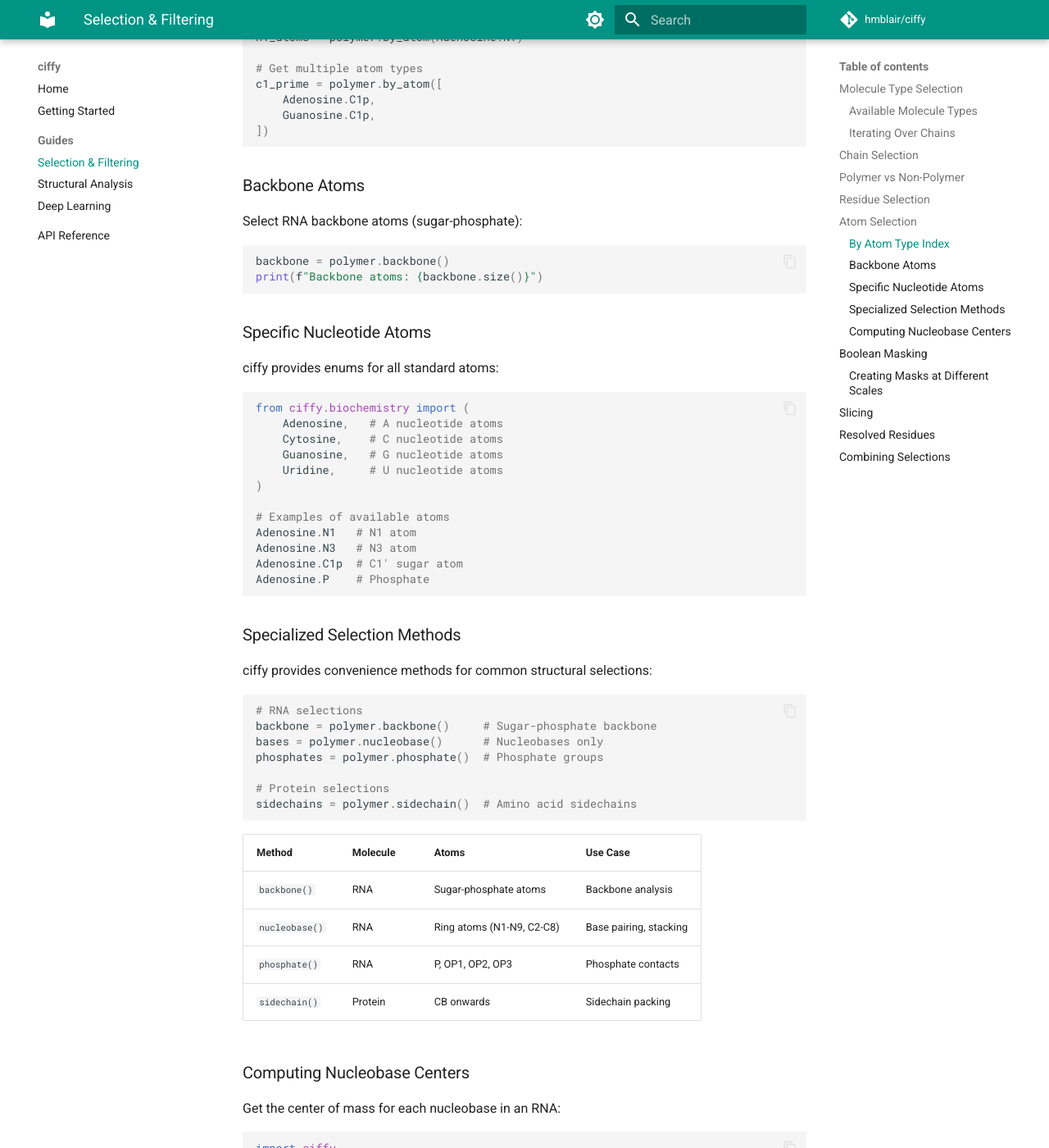
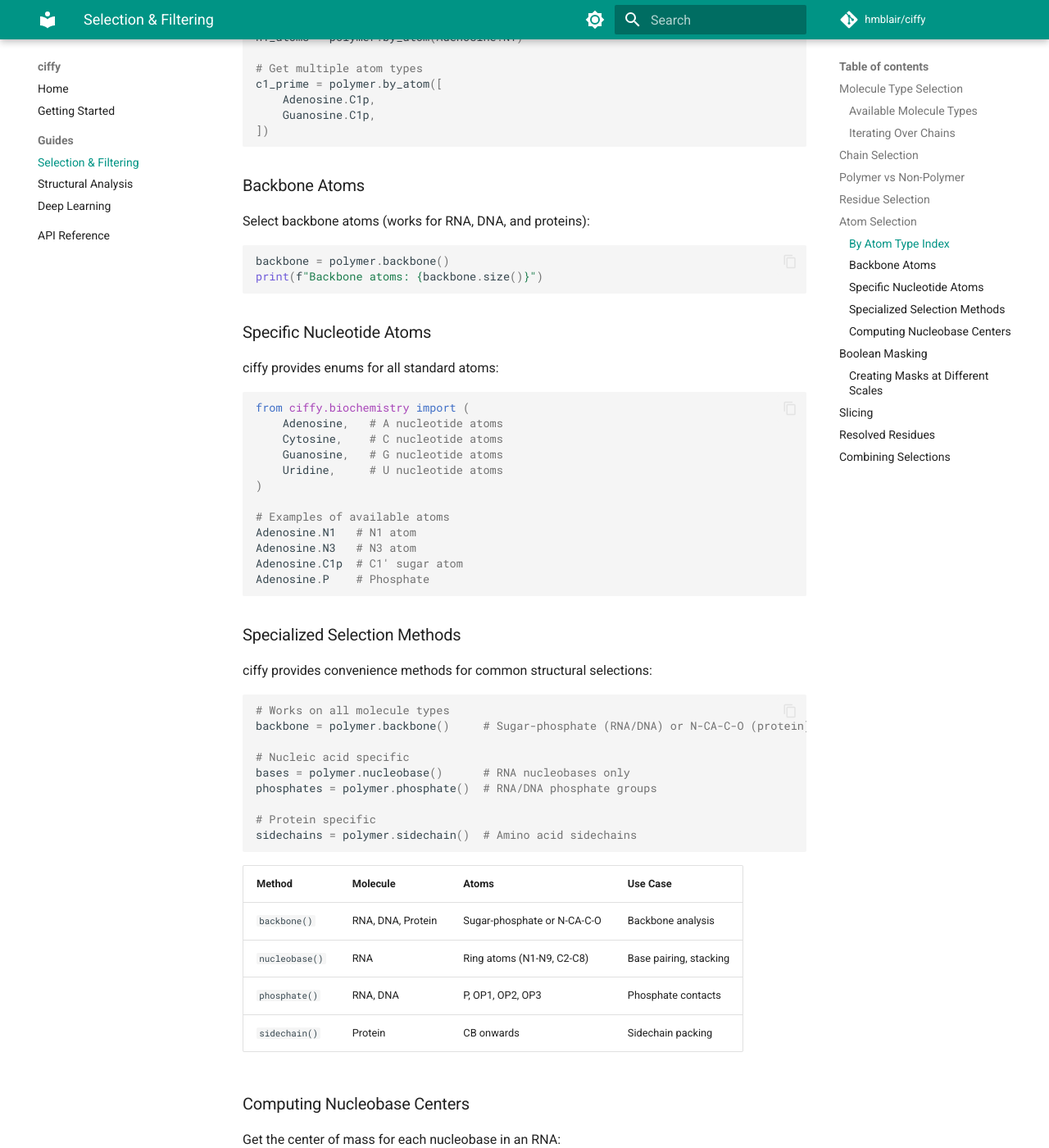
Before and after one commit to hmblair/ciffy, an MkDocs documentation site: the page built from docs/guides/selection.md, in a window 1280 px wide and 1400 px high, scrolled down 2818 px. Shown: the whole window at 82% size. Built offline with MkDocs 1.6.1 and Material for MkDocs 9.7.7, drawn with Linux system fonts in a browser that asks for light colours; comment, search, counter and statistics services are not loaded.

Commit message:
Extend backbone() to work on RNA, DNA, and proteins
- Add DNA nucleotides to Backbone enum
- Add protein backbone atoms (N, CA, C, O) to Backbone enum
- Extend phosphate() to include DNA
- Refactor constants.py with cleaner filter structure
- Update docstrings and guide

🤖 Generated with [Claude Code](https://claude.com/claude-code)

Co-Authored-By: Claude Opus 4.5 <noreply@anthropic.com>

````diff
--- a/docs/guides/selection.md
+++ b/docs/guides/selection.md
@@ -130,7 +130,7 @@ c1_prime = polymer.by_atom([
 
 ### Backbone Atoms
 
-Select RNA backbone atoms (sugar-phosphate):
+Select backbone atoms (works for RNA, DNA, and proteins):
 
 ```python
 backbone = polymer.backbone()
@@ -161,20 +161,22 @@ Adenosine.P    # Phosphate
 ciffy provides convenience methods for common structural selections:
 
 ```python
-# RNA selections
-backbone = polymer.backbone()     # Sugar-phosphate backbone
-bases = polymer.nucleobase()      # Nucleobases only
-phosphates = polymer.phosphate()  # Phosphate groups
+# Works on all molecule types
+backbone = polymer.backbone()     # Sugar-phosphate (RNA/DNA) or N-CA-C-O (protein)
 
-# Protein selections
+# Nucleic acid specific
+bases = polymer.nucleobase()      # RNA nucleobases only
+phosphates = polymer.phosphate()  # RNA/DNA phosphate groups
+
+# Protein specific
 sidechains = polymer.sidechain()  # Amino acid sidechains
 ```
 
 | Method | Molecule | Atoms | Use Case |
 |--------|----------|-------|----------|
-| `backbone()` | RNA | Sugar-phosphate atoms | Backbone analysis |
+| `backbone()` | RNA, DNA, Protein | Sugar-phosphate or N-CA-C-O | Backbone analysis |
 | `nucleobase()` | RNA | Ring atoms (N1-N9, C2-C8) | Base pairing, stacking |
-| `phosphate()` | RNA | P, OP1, OP2, OP3 | Phosphate contacts |
+| `phosphate()` | RNA, DNA | P, OP1, OP2, OP3 | Phosphate contacts |
 | `sidechain()` | Protein | CB onwards | Sidechain packing |
 
 ### Computing Nucleobase Centers
````
Also changed, not shown: 2 other files.
